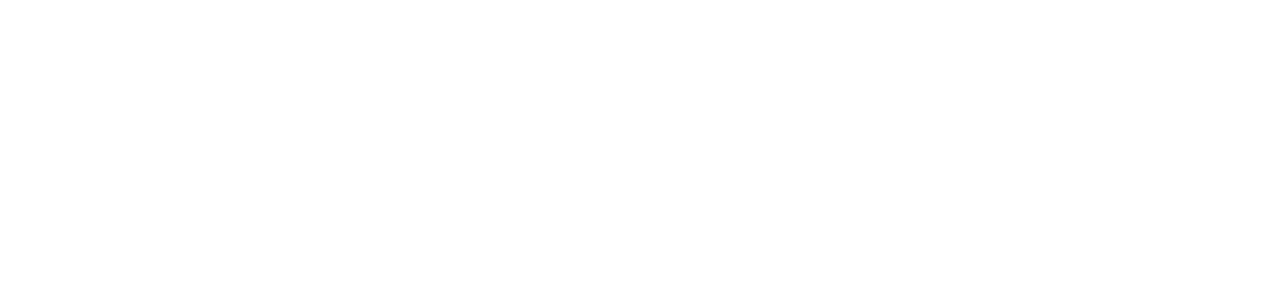
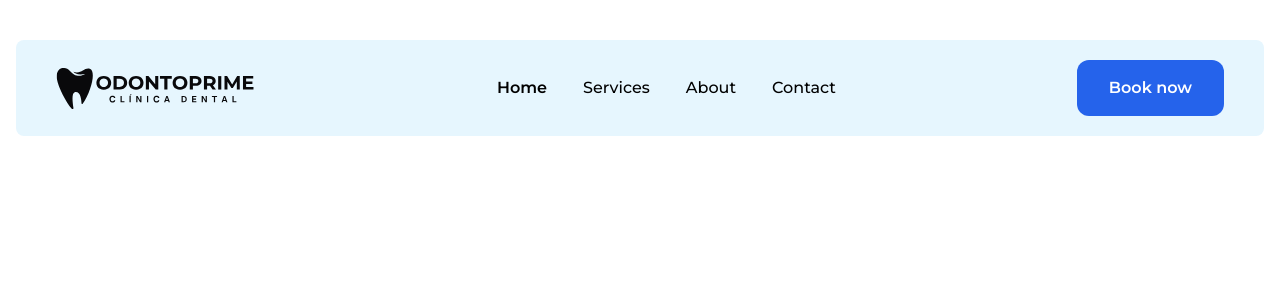
Before and after one commit to rodrigordgfs/odonto-prime, a Next.js app: page / in a window 1280 px wide. Shown: the top 300 px of the page. Built offline with nearby package versions, Linux system fonts and the light colour scheme.

Commit message:
feat(app): criado o componente Header

```diff
--- /dev/null
+++ b/src/app/components/Header/index.tsx
@@ -0,0 +1,29 @@
+import Image from "next/image";
+import Link from "next/link";
+
+export default function Header() {
+  return (
+    <header className="py-5 px-10 bg-[#E6F6FE] rounded-lg mt-10 flex flex-row items-center justify-between">
+      <Image src="/logo.svg" alt="Odonto Prime" width={200} height={113} />
+
+      <nav className="flex flex-row gap-9 font-medium text-base">
+        <Link href="/" prefetch className="font-semibold">
+          Home
+        </Link>
+        <Link href="/services" prefetch>
+          Services
+        </Link>
+        <Link href="/about" prefetch>
+          About
+        </Link>
+        <Link href="/contact" prefetch>
+          Contact
+        </Link>
+      </nav>
+
+      <button className="bg-blue-600 text-white rounded-xl px-8 py-4 font-semibold hover:bg-blue-500 transition-all">
+        Book now
+      </button>
+    </header>
+  );
+}
--- a/src/app/page.tsx
+++ b/src/app/page.tsx
@@ -1,5 +1,9 @@
+import Header from "./components/Header";
+
 export default function Home() {
   return (
-    <main></main>
+    <main>
+      <Header />
+    </main>
   );
 }
```
Also changed, not shown: public/logo.svg (added).
